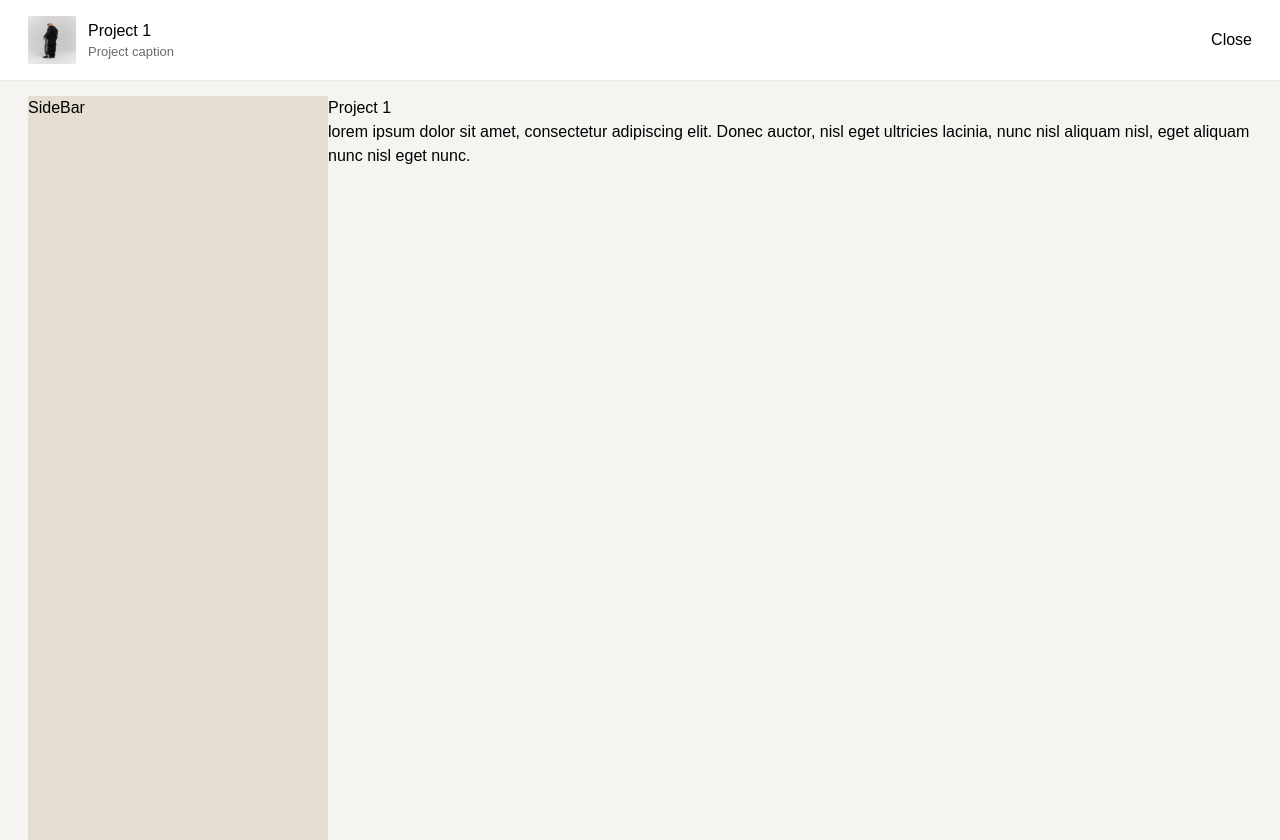
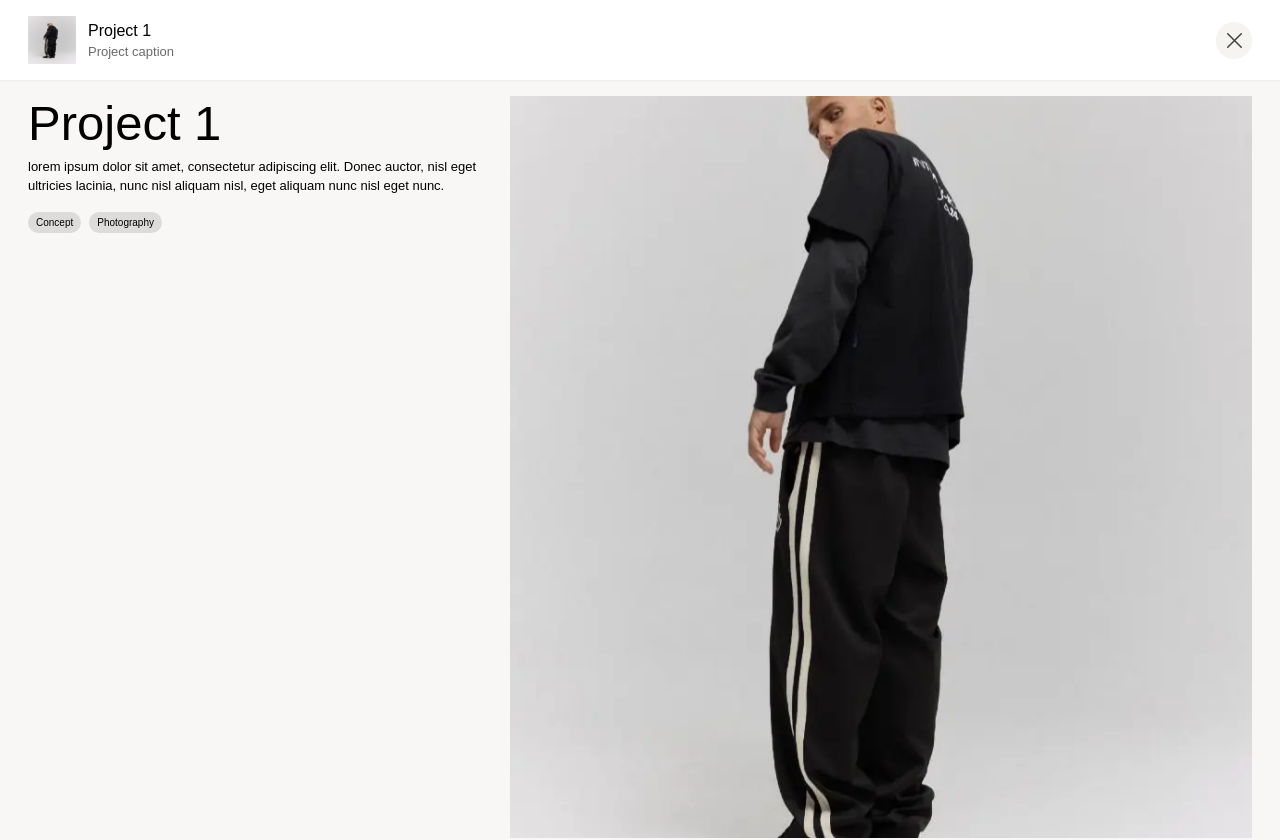
Before and after one commit to JoshuaDodofoli/placeholder, a Next.js app: page /project-1 in a window 1280 px wide. Shown: the top 840 px of the page. Built offline with nearby package versions, Linux system fonts and the light colour scheme; a web font is replaced by a local one.

Commit message:
Updated slug page

```diff
--- a/app/(home)/(components)/Card.tsx
+++ b/app/(home)/(components)/Card.tsx
@@ -7,7 +7,7 @@ type CardProps = Partial<Project>;
 const Card = ({ name, slug, caption, images }: CardProps) => {
 
   return (
-    <Link href={`/${slug}`}>
+    <Link href={`/${slug}`} scroll={false}>
       <div className="min-w-[80vw] sm:min-w-[50vw] lg:min-w-0 bg-white">
         <div className="aspect-square w-full relative bg-stone">
           {
--- a/app/(home)/(components)/SideBar.tsx
+++ b/app/(home)/(components)/SideBar.tsx
@@ -4,7 +4,16 @@ interface SideBarProps extends Partial<Project> {}
 
 const SideBar = ({ name, desc, service, tag }: SideBarProps) => {
   return (
-    <aside className='bg-stone h-dvh w-full'>SideBar</aside>
+    <aside className=' h-[calc(100vh-115px)] w-full flex items-start'>
+        <div className="w-full space-y-2">
+            <h3 className="text-4xl font-medium">{name}</h3>
+            <p className="text-sm">{desc}</p>
+            <ul className="text-xs font-medium flex items-center gap-2 mt-4">
+               <li className="bg-dark-grey/15 px-2 py-1 rounded-full">{tag}</li>
+               <li className="bg-dark-grey/15 px-2 py-1 rounded-full">{service}</li>
+            </ul>
+        </div>
+    </aside>
   )
 }
 
--- a/app/(home)/(components)/SlugNavbar.tsx
+++ b/app/(home)/(components)/SlugNavbar.tsx
@@ -1,5 +1,6 @@
 import Wrapper from "@/app/components/Wrapper";
 import Image from "next/image";
+import Link from "next/link";
 
 interface SlugNavbarProps {
     cover: string;
@@ -20,7 +21,14 @@ const SlugNavbar = ({ cover, name, caption }: SlugNavbarProps) => {
                         <p className="text-sm font-medium text-dark-grey/80">{caption}</p>
                     </div>
                 </div>
-                <div className="">Close</div>
+                <Link href={'/'}>
+                    <button className="bg-paper size-9 shadow-2xs relative cursor-pointer rounded-full flex items-center justify-center">
+                        <svg width="15" height="15" viewBox="0 0 20 20" fill="none">
+                            <line x1="1" y1="1" x2="19" y2="19" strokeWidth="2" strokeLinecap="round" className="stroke-dark-grey" />
+                            <line x1="19" y1="1" x2="1" y2="19" strokeWidth="2" strokeLinecap="round" className="stroke-dark-grey" />
+                        </svg>
+                    </button>
+                </Link>
             </Wrapper>
         </nav>
     )
--- a/app/[slug]/page.tsx
+++ b/app/[slug]/page.tsx
@@ -1,3 +1,4 @@
+import Image from "next/image";
 import SideBar from "../(home)/(components)/SideBar";
 import SlugNavbar from "../(home)/(components)/SlugNavbar";
 import Wrapper from "../components/Wrapper";
@@ -19,13 +20,30 @@ const page = async ({ params }: PageProps) => {
     <>
       <SlugNavbar cover={project?.images[0] ?? ""} name={project?.name ?? ""} caption={project?.caption ?? ""} />
       <div className="mt-24">
-        <Wrapper className="grid md:grid-cols-[300px_1fr]">
-          <div className="sticky top-24 w-full">
+        <Wrapper className="grid grid-cols-1 lg:grid-cols-[300px_1fr] xl:grid-cols-[450px_1fr] gap-8 items-start">
+          <div className="sticky top-24 w-full hidden lg:block">
             <SideBar {...project} />
           </div>
+          <div className="w-full space-y-2 md:space-y-4 block lg:hidden">
+            <h3 className="text-4xl font-medium">{project?.name}</h3>
+            <p className="text-sm max-w-sm">{project?.desc}</p>
+            <ul className="text-xs font-medium flex items-center gap-2 mt-4">
+              <li className="bg-dark-grey/15 px-2 py-1 rounded-full">{project?.tag}</li>
+              <li className="bg-dark-grey/15 px-2 py-1 rounded-full">{project?.service}</li>
+            </ul>
+          </div>
           <div className="">
-            <h1>{project?.name}</h1>
-            <p>{project?.desc}</p>
+            {
+              project?.images.map((image, idx) => {
+                return (
+                  <div key={idx} className="w-full aspect-square relative mb-4">
+                    <Image src={image} alt={`${project.name} image ${idx + 1}`} fill className="object-cover" />
+                  </div>
+                )
+
+              }
+              )
+            }
           </div>
         </Wrapper>
       </div>
--- a/app/globals.css
+++ b/app/globals.css
@@ -33,7 +33,7 @@
 }
 
 body {
-  @apply bg-paper font-google;
+  @apply bg-paper/70 font-google;
 }
 
 .scrollbar-hide {
```
